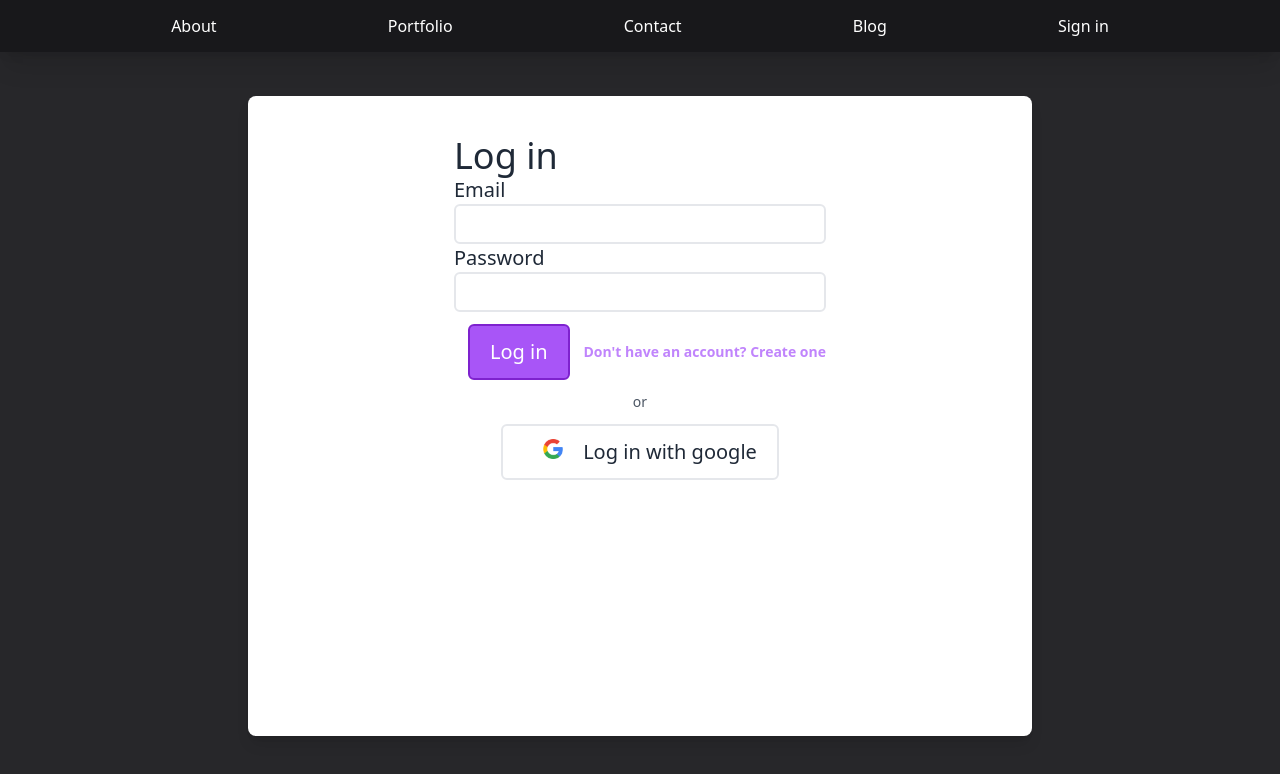
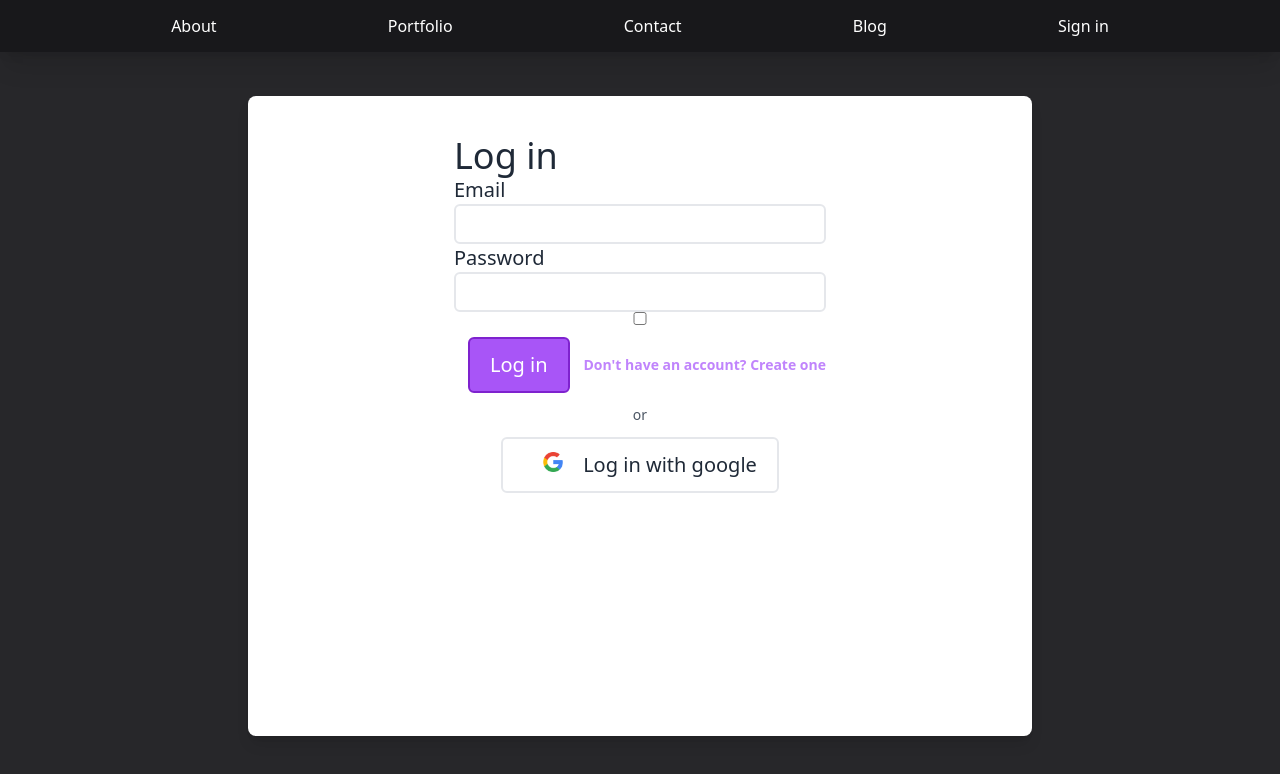
Before and after one commit to h8moss/next-js-portfolio, a Next.js app: page /signin in a window 1280 px wide. Shown: the top 774 px of the page. Built offline with nearby package versions, Linux system fonts and the light colour scheme; no server answers.

Commit message:
connected signin and validation functions

```diff
--- a/pages/signin.jsx
+++ b/pages/signin.jsx
@@ -7,6 +7,8 @@ import { useState } from "react";
 import Card from '../components/Card';
 import NavBar from "../components/NavBar";
 import ScreenDiv from "../components/ScreenDiv";
+import send from '../domain/signin/api/send';
+import validate from '../domain/signin/api/validate';
 import useAuth from "../hooks/useAuth";
 import useUser from "../hooks/useUser";
 import style from '../styles/Login.module.css';
@@ -56,9 +58,11 @@ function Login() {
                                 initialValues={{
                                     mail: '',
                                     password: '',
+                                    password2: '',
+                                    isRegistering: isRegistering,
                                 }}
-                                validate={() => { }}
-                                onSubmit={() => { }}
+                                validate={validate}
+                                onSubmit={(values, formik) => send(values, auth, formik)}
                             >
                                 {() => (
                                     <Form className={style.form}>
@@ -70,10 +74,11 @@ function Login() {
                                         <Field name="password" type='password' />
                                         <ErrorMessage name="password" component={'p'} />
                                         <div className={'transition-all flex flex-col overflow-clip ' + (isRegistering ? 'h-20' : 'h-0')}>
-                                            <label htmlFor="password" >Repeat password</label>
+                                            <label htmlFor="password2" >Repeat password</label>
                                             <Field name="password2" type='password' />
                                             <ErrorMessage name="password2" component={'p'} />
                                         </div>
+                                        <Field name='isRegistering' type='checkbox' value={isRegistering} />
                                         <div className="flex flex-row">
                                             <button className={style.loginButton}>Log in</button>
                                             <button
```
